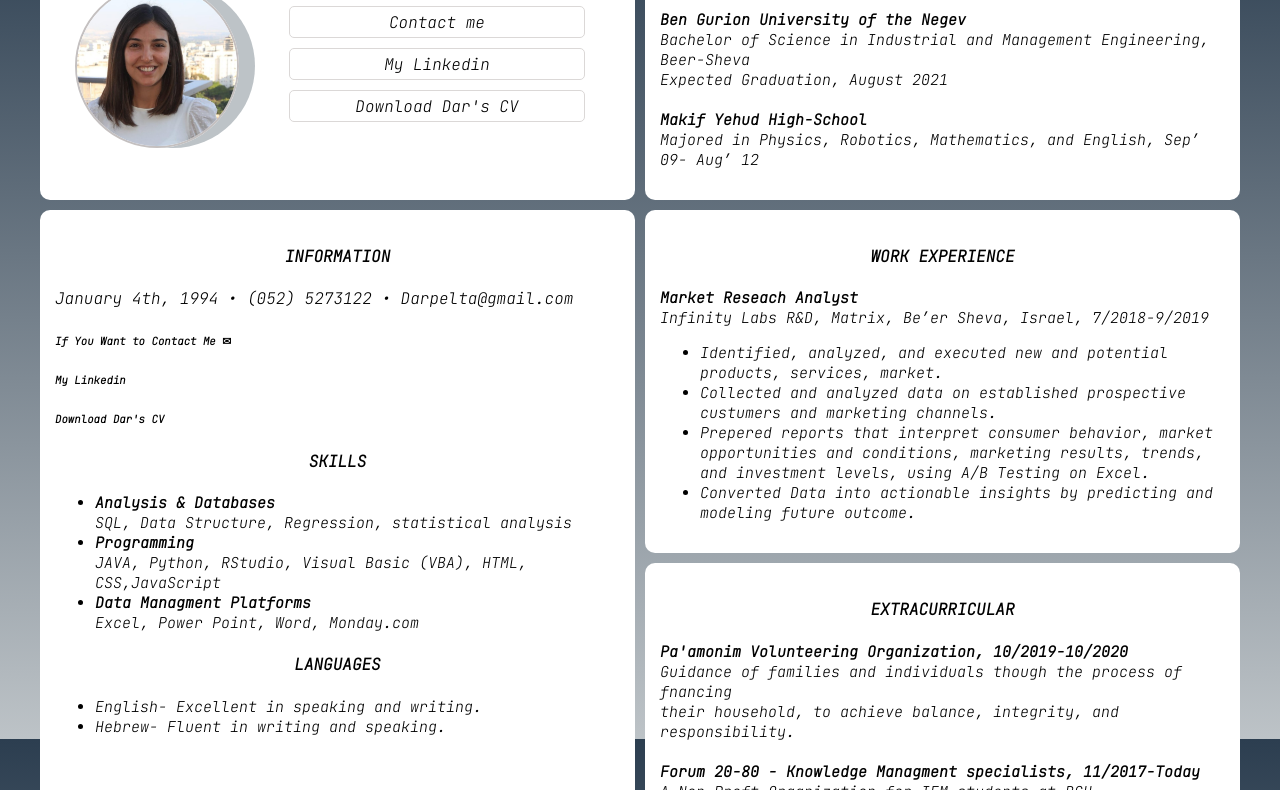
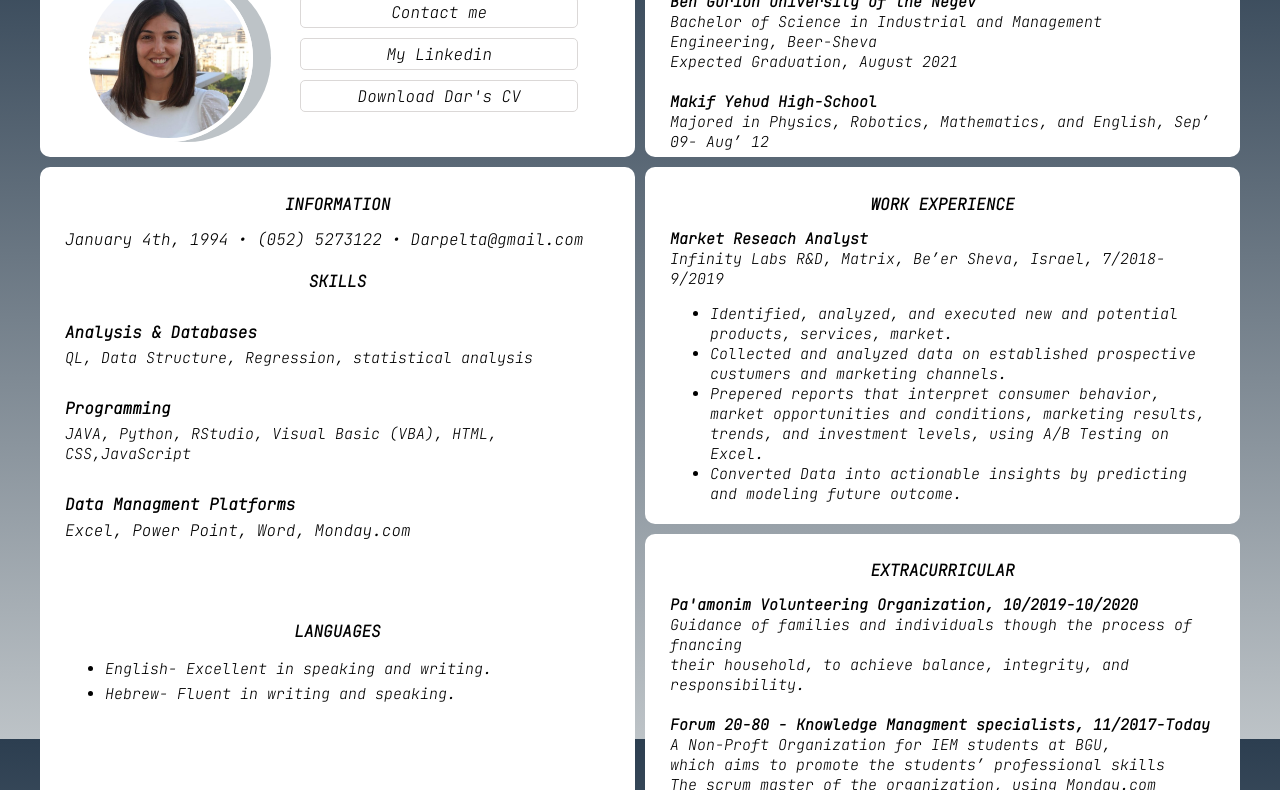
Before and after one commit to MotiLM2003/dar-project, a plain HTML site: page index.html in a window 1280 px wide. Shown: the part 104-894 px from the top of the page. Drawn offline with Linux system fonts and the light colour scheme.

Commit message:
:beer: revision A

```diff
--- a/index.html
+++ b/index.html
@@ -6,7 +6,6 @@
     </head>
 
     <body>
-
 
         <div class="wrapper">
 
@@ -61,8 +60,8 @@
                </div>
             <div class="info-container">
                 <a href="./ContactForm.html" class="btn">Contact me</a>
-                <a href="./ContactForm.html" class="btn">My Linkedin</a>
-                <a href="./ContactForm.html" class="btn" download>Download Dar's CV</a>
+                <a href="https://www.linkedin.com/in/dar-pelta/?originalSubdomain=il" class="btn">My Linkedin</a>
+                <a href="/dar_pelta_cv.pdf" class="btn" download>Download Dar's CV</a>
             </div>
         </div>
             </div> <!-- item4 -->
@@ -70,29 +69,21 @@
             <div class="item5">
                 <h4>INFORMATION</h4>
                 January 4th, 1994 • (052) 5273122 • Darpelta@gmail.com
+                <h4>SKILLS</h4>
 
-                <h6> <a href="./ContactForm.html">
-                    If You Want to Contact Me &#9993;</a> <!-- Form -->
 
-                <h6><a href="https://www.linkedin.com/in/dar-pelta/?originalSubdomain=il"> My Linkedin </a> </h6>
-                     <!-- linked -->
+                            <h5>Analysis & Databases</h5>
 
-                <h6><a href="./dar_pelta_cv.pdf" download> Download Dar's CV </a></h6>
+                            <p>QL, Data Structure, Regression, statistical analysis</p>
+                            <h5>Programming</h5>
+                            <p> JAVA, Python, RStudio, Visual Basic (VBA), HTML, CSS,JavaScript</p>
+                            <h5>Data Managment Platforms</h5>
+                            <p></p>Excel, Power Point, Word, Monday.com</p>
 
-                <h4>SKILLS</h4>
-                    <p>
-                        <ul>
-                            <b><li>Analysis & Databases</li></b>
-                            SQL, Data Structure, Regression, statistical analysis<br>
-                            <b><li>Programming</li></b>
-                            JAVA, Python, RStudio, Visual Basic (VBA), HTML, CSS,JavaScript<br>
-                            <b><li>Data Managment Platforms</li></b>
-                            Excel, Power Point, Word, Monday.com
 
-                        </ul>
 
-                    </p> <!-- Skills paragraph -->
 
+                <div class="languages">
                 <h4>LANGUAGES</h4>
                 <p>
                     <ul>
@@ -100,7 +91,7 @@
                         <li>Hebrew- Fluent in writing and speaking.</li>
                     </ul>
                 </p>
-
+            </div>
                 </div> <!-- item5 -->
 
         </div><!-- grid-container -->
--- a/styles.css
+++ b/styles.css
@@ -7,6 +7,7 @@ body {
     #2c3e50,
     #bdc3c7
   ); /* Chrome 10-25, Safari 5.1-6 */
+
   background: linear-gradient(
     to bottom,
     #2c3e50,
@@ -17,6 +18,7 @@ body {
   /* font-family: 'Segoe UI', Tahoma, Geneva, Verdana, sans-serif; */
   font-family: 'JetBrains Mono', monospace;
 
+  /* setting page height to full viewport height */
   height: 100vh;
 }
 
@@ -25,6 +27,9 @@ a {
   color: #000;
 }
 
+p {
+  margin: 0;
+}
 .wrapper {
   width: 1200px;
   margin: 0 auto;
@@ -55,7 +60,7 @@ a {
 }
 
 .grid-container > div {
-  padding: 15px;
+  padding: 5px 25px;
   border-radius: 10px;
 }
 p {
@@ -67,6 +72,10 @@ ul {
   color: black;
   font-size: 15px;
   text-align: left;
+}
+
+h4 {
+  margin-bottom: 14px;
 }
 
 .item1 {
@@ -102,8 +111,8 @@ ul {
   border-radius: 50%;
   object-fit: cover;
   object-position: 100% 0%;
-  border: 2px solid #c4c0c0;
-  box-shadow: 16px 0px #bdc3c7;
+  border: 4px solid #fff;
+  box-shadow: 18px 0px #bdc3c7;
 }
 .item5 {
   /* extra info*/
@@ -117,15 +126,31 @@ h1 {
   text-align: center;
 }
 
+h5 {
+  margin: 12px 0 5px 0;
+  font-size: 16px;
+}
+
+h5:not(:first-child) {
+  margin-top: 30px;
+}
 .img-container {
   margin: 0px 0 0 20px;
 }
 
 .info-container {
   margin: 22px 0 0 20px;
-  width: 63%;
+  width: 61%;
 }
 
+.languages {
+  margin-top: 80px;
+  text-align: center;
+}
+
+.languages ul li {
+  line-height: 25px;
+}
 .btn {
   display: inline-block;
   border: 1px solid #dbd8d7;
```
